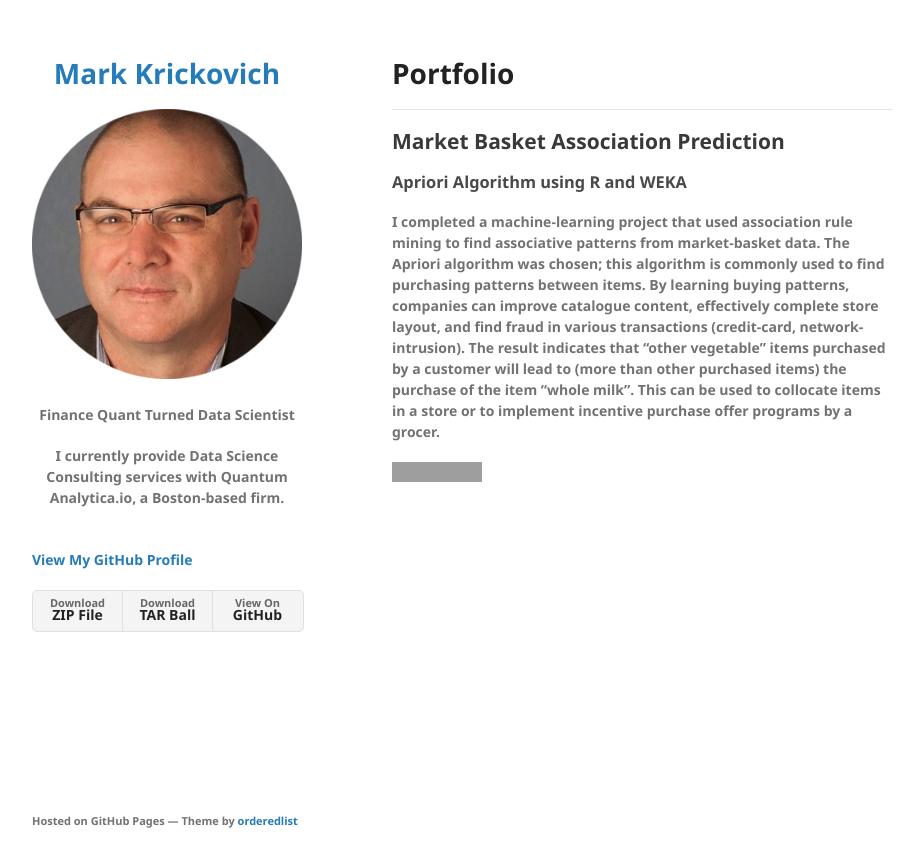
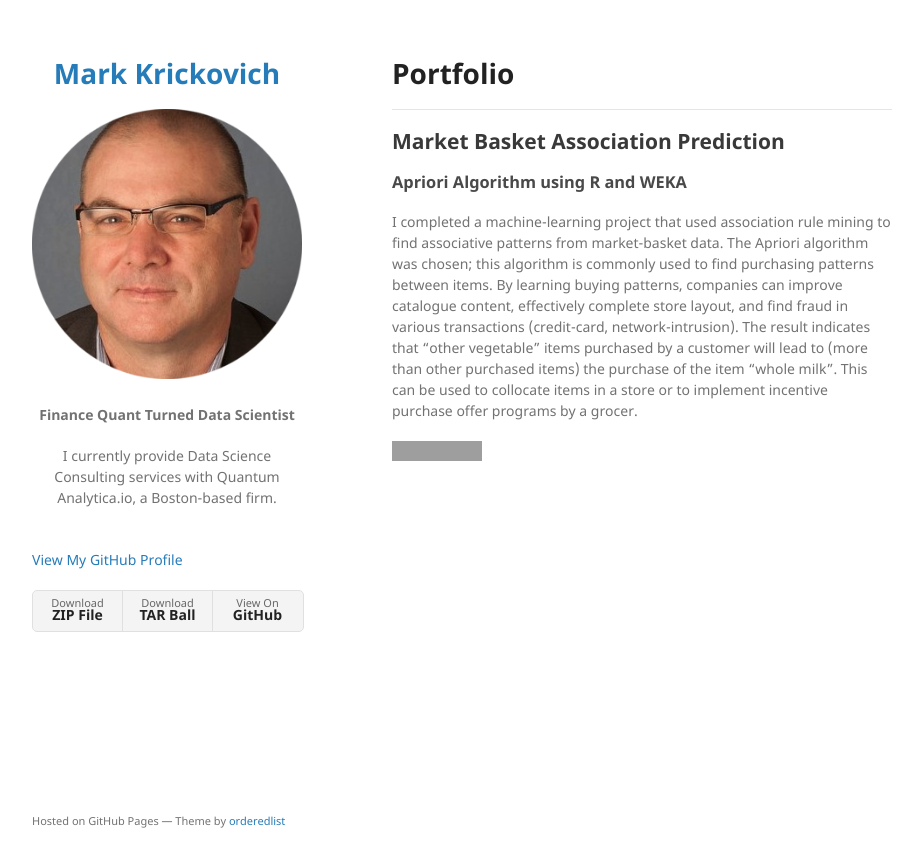
Before and after one commit to MarkKrickovich/MarkKrickovich.github.io, a Jekyll site: the page built from index.md, in a window 1280 px wide. Shown: the top 867 px of the page, without its empty margins (178-1099 px from the left). Built offline with Jekyll 4.4.1, drawn with Linux system fonts in a browser that asks for light colours; our own code applies the rules of GitHub Pages for plain Markdown files; grey boxes are pictures that could not be loaded.

```diff
--- a/_config.yml
+++ b/_config.yml
@@ -4,7 +4,7 @@ logo: "/assets/img/MK.png?raw=true"
 
 description:
    <p align="center">
-   <b>Finance Quant Turned Data Scientist<b>
+   <b>Finance Quant Turned Data Scientist</b>
    </p>
 
    <p align="center">
```
